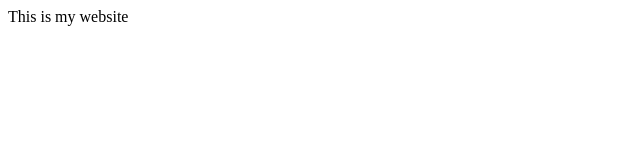
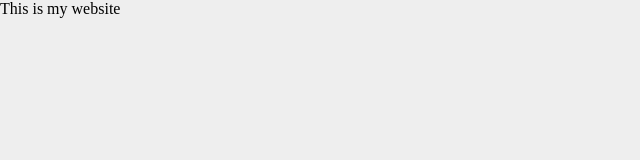
Before and after one commit to EricGuti11/EricGuti11.github.io, a plain HTML site: page index.html in a window 1280 px wide. Shown: the whole page, without its empty margins (0-640 px from the left). Drawn offline with Linux system fonts and the light colour scheme.

Commit message:
updated html

```diff
--- a/index.html
+++ b/index.html
@@ -2,8 +2,8 @@
 <html lang="en">
 <head>
     <meta charset="UTF-8">
-    <meta name="viewport" content="width=device-width, initial-scale=1.0">
-    <title>Personal Website</title>
+    <title>Personal Webpage</title>
+    <link rel="stylesheet" href="css/styles.css">
 </head>
 <body>
 	This is my website
```
